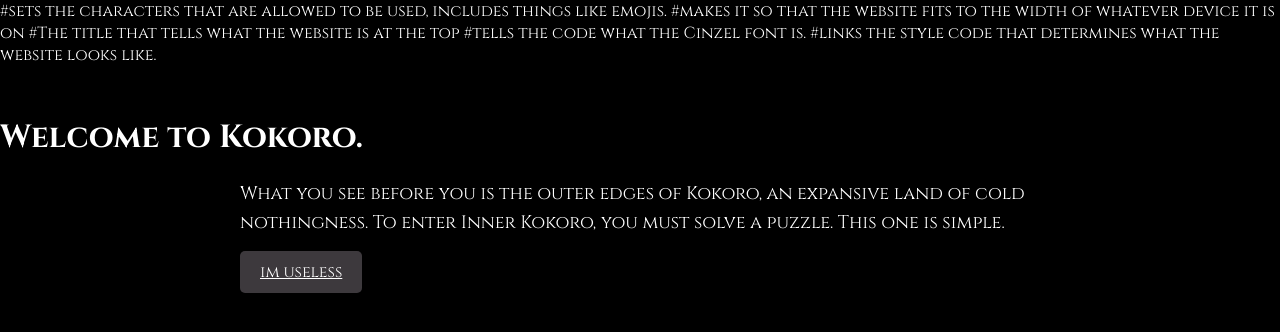
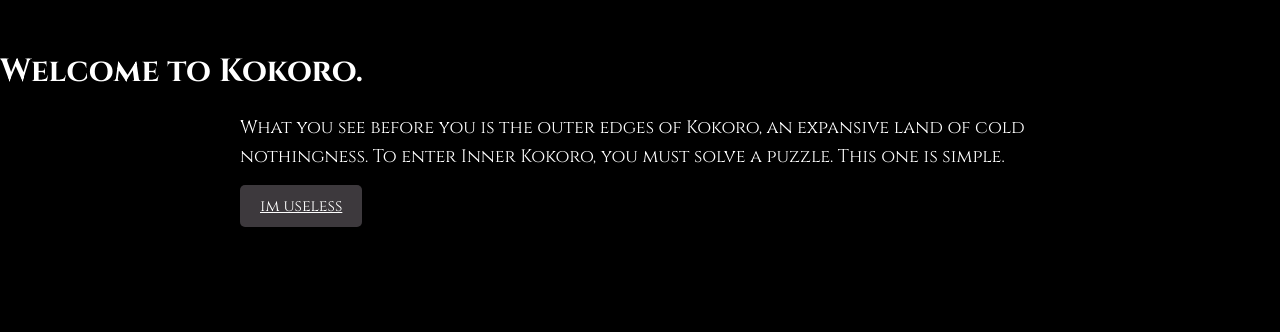
Before and after one commit to Conceptofhumanity/Kokoro, a plain HTML site: page index.html in a window 1280 px wide. Drawn offline with Linux system fonts and the light colour scheme.

Commit message:
Update index.html

```diff
--- a/index.html
+++ b/index.html
@@ -1,21 +1,21 @@
 <!DOCTYPE html>
 <html lang=""en">
 <head>
-    #sets the characters that are allowed to be used, includes things like emojis.
+
     <meta charset=""UTF-8">
 
-    #makes it so that the website fits to the width of whatever device it is on
+
     <meta name-"viewport" content=""width=device-width, inital-scale="1.0">
 
-    #The title that tells what the website is at the top
+
     <title>Kokoro v0.1</title>
 
-    #tells the code what the Cinzel font is.
+
     <link rel="preconnect" href="https://fonts.googleapis.com">
     <link rel="preconnect" href="https://fonts.gstatic.com" crossorigin>
     <link href="https://fonts.googleapis.com/css2?family=Cinzel:wght@400..900&display=swap" rel="stylesheet">
 
-    #links the style code that determines what the website looks like.
+
     <link rel="stylesheet" href="styles.css">
 
 </head>
```
